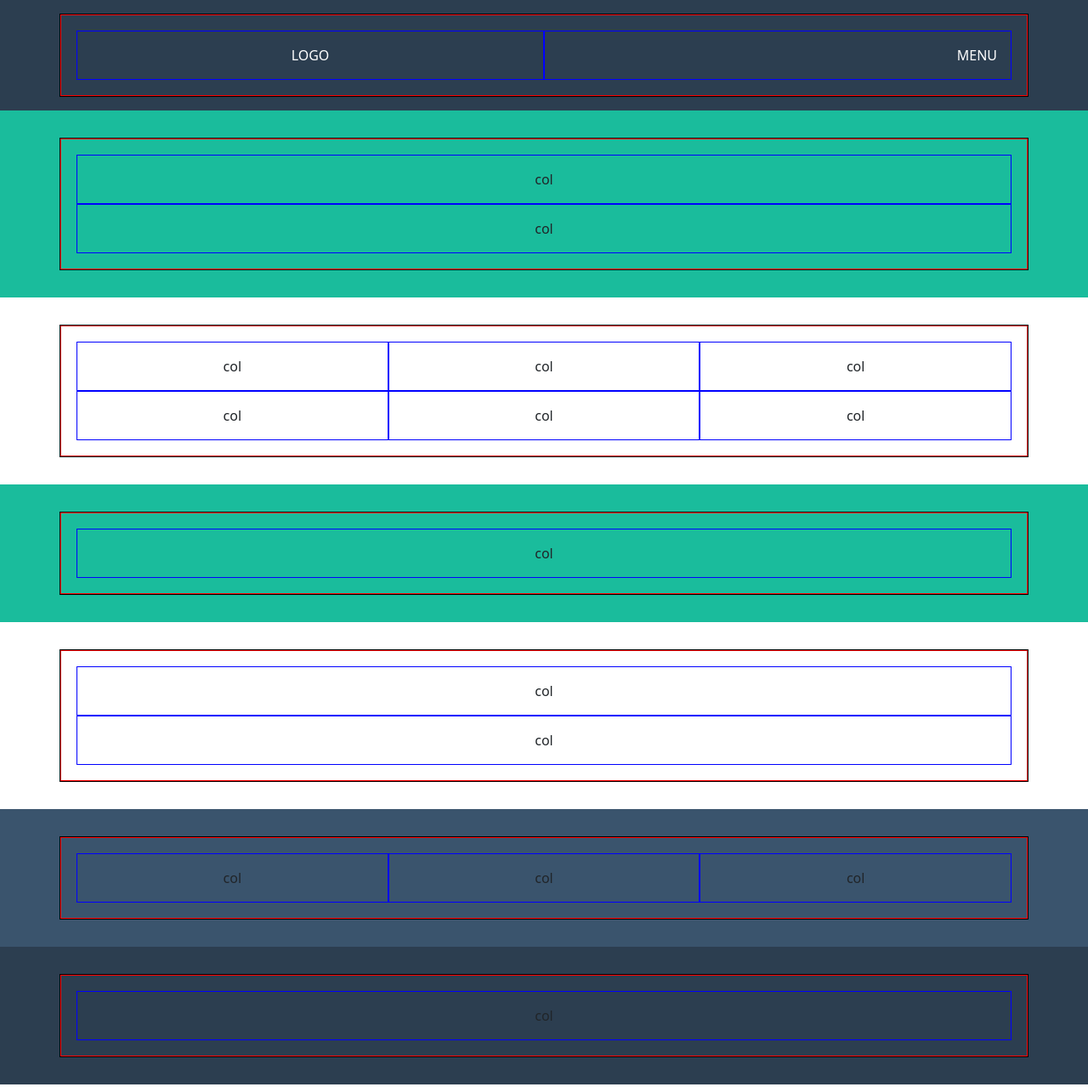
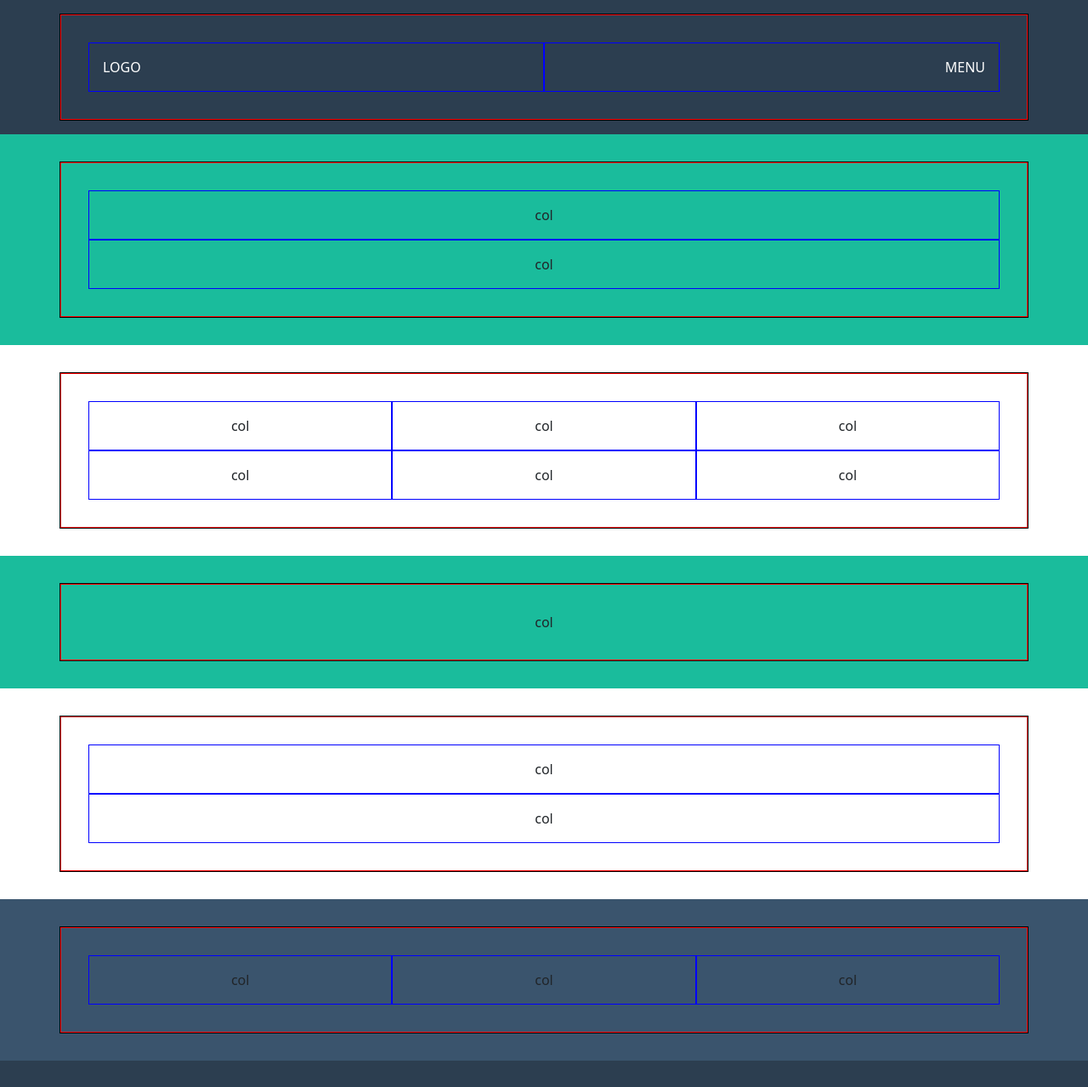
Before and after one commit to Andrea-Calligari/html-css-bootstrap-freelancer, a plain HTML site: page index.html in a window 1280 px wide. Shown: the top 1279 px of the page at 85% size. Drawn offline with nearby package versions, Linux system fonts and the light colour scheme.

Commit message:
Add:rowclass-fix

```diff
--- a/css/style.css
+++ b/css/style.css
@@ -12,9 +12,10 @@ a{
 
 
 /* LAYOUT */
-body *.container{
+.debug  *.container:not(.header__nav > .container){
     text-align: center;
 }
+
 section{
     padding: 32px;
 }
@@ -44,9 +45,9 @@ section{
 }
 .debug .row{
     border: 1px solid red;
-    padding: 18px;
+    padding: 32px;
 }
-.debug .col, .col-12, .col-4{
+.debug .col-6, .col-12, .col-4{
     border: 1px solid blue;
     padding: 16px;
 
--- a/index.html
+++ b/index.html
@@ -10,9 +10,9 @@
 <body class="debug">
     <header class="header__nav p-3">
         <div class="container">
-            <div class="row row-cols-2 justify-content-between  ">
-                <div class="col ">LOGO</div>
-                <div class="col text-end ">MENU</div>
+            <div class="row justify-content-between  ">
+                <div class="col-6 ">LOGO</div>
+                <div class="col-6 text-end ">MENU</div>
             </div>
         </div>
 
@@ -20,16 +20,16 @@
     <main>
 
         <section class="hero">
-            <div class="container text-center">
-                <div class="row row-cols-2">
+            <div class="container ">
+                <div class="row">
                     <div class="col-12">col</div>
                     <div class="col-12">col</div>
                 </div>
             </div>
         </section>
         <section class="portfolio">
-            <div class="container text-center">
-                 <div class="row row-cols-3">
+            <div class="container">
+                 <div class="row">
                     <div class="col-12 col-md-6 col-lg-4">col</div>
                     <div class="col-12 col-md-6 col-lg-4">col</div>
                     <div class="col-12 col-md-6 col-lg-4">col</div>
@@ -40,7 +40,7 @@
             </div>
         </section>
         <section class="about__us">
-            <div class="container text-center">
+            <div class="container">
                 <div class="row">
                     <div class="col">
                         col
@@ -60,7 +60,7 @@
     <footer>
         <section class="reference">
             <div class="container">
-                <div class="row row-cols-3">
+                <div class="row">
                     <div class="col-4">col</div>
                     <div class="col-4">col</div>
                     <div class="col-4">col</div>
@@ -70,9 +70,7 @@
         <section class="copyright">
             <div class="container">
                 <div class="row">
-                    <div class="col">
-                        col
-                    </div>
+                    <div class="col-12">col</div>
                 </div>
 
             </div>
```
